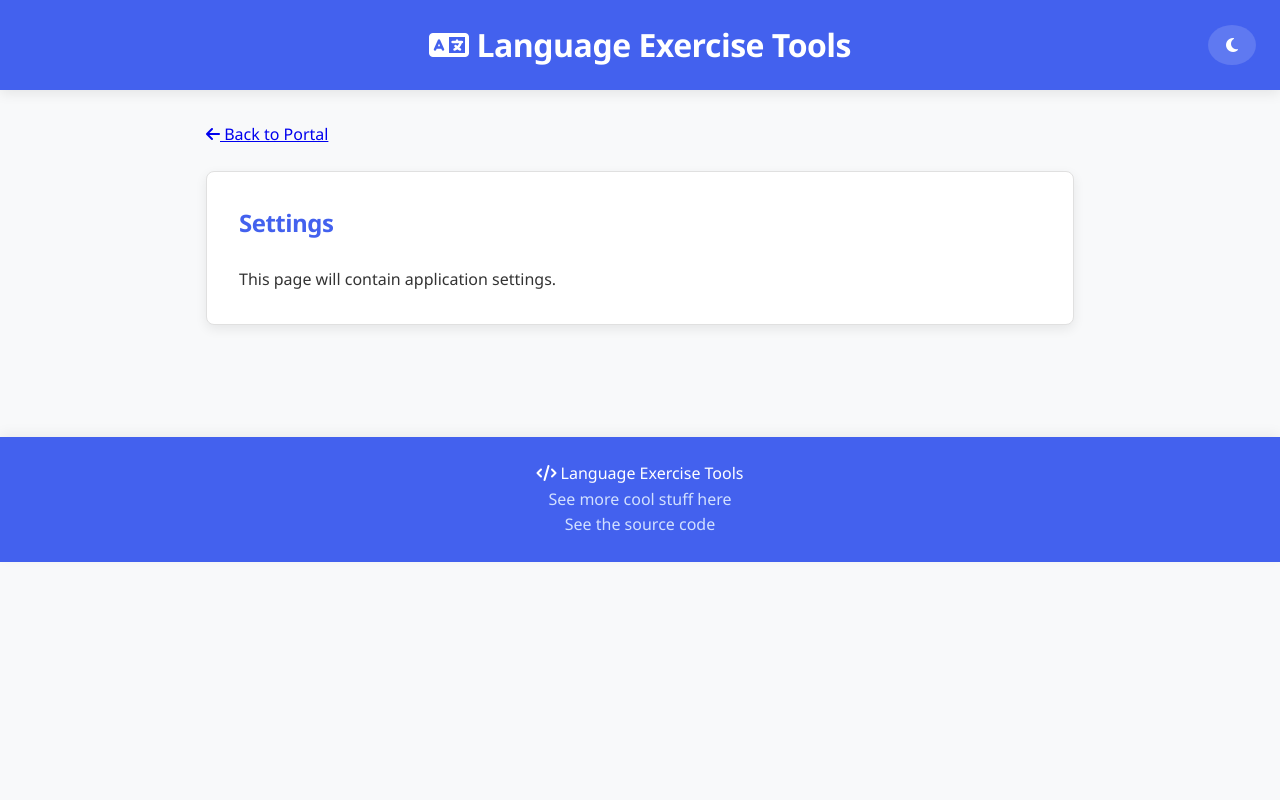
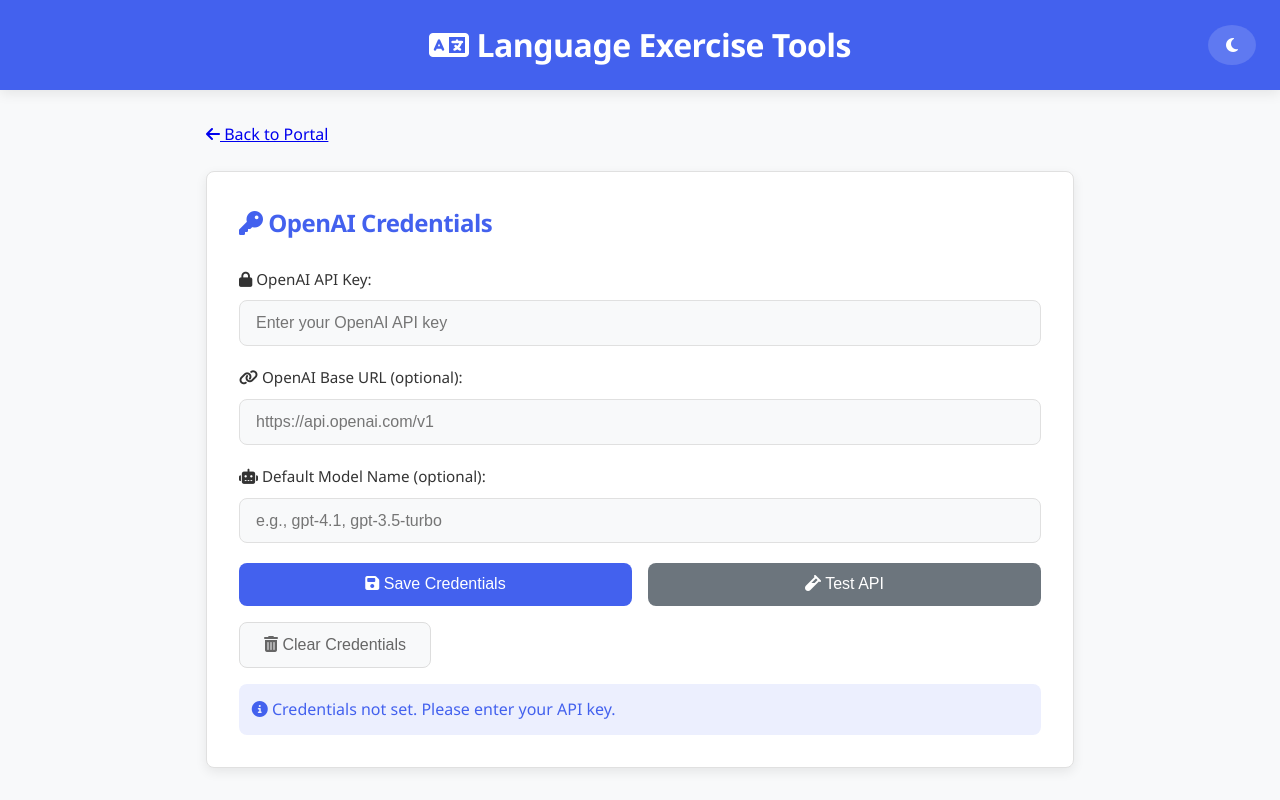
Before and after one commit to supastishn/exam-practice, a React (Vite) app: page /settings in a window 1280 px wide. Shown: the top 800 px of the page. Built offline with nearby package versions, Linux system fonts and the light colour scheme.

Commit message:
feat: migrate Settings and Writing pages to React with state and localStorage

```diff
--- a/src/pages/Settings.jsx
+++ b/src/pages/Settings.jsx
@@ -1,19 +1,126 @@
-import React, { useEffect } from 'react'
+import React, { useState, useEffect } from 'react'
 import { Link } from 'react-router-dom'
 
 const Settings = () => {
+  const [apiKey, setApiKey] = useState('')
+  const [baseUrl, setBaseUrl] = useState('')
+  const [defaultModel, setDefaultModel] = useState('')
+  const [statusMessage, setStatusMessage] = useState({ text: '', type: '' })
+
   useEffect(() => {
-    // Initialize settings scripts if needed
+    const creds = loadCredentials()
+    setApiKey(creds.apiKey || '')
+    setBaseUrl(creds.baseUrl || '')
+    setDefaultModel(creds.defaultModel || '')
+    if (creds.apiKey) {
+      setStatusMessage({ text: 'Credentials loaded from localStorage.', type: 'info' })
+    } else {
+      setStatusMessage({ text: 'Credentials not set. Please enter your API key.', type: 'info' })
+    }
   }, [])
+
+  const loadCredentials = () => ({
+    apiKey: localStorage.getItem('openai_api_key'),
+    baseUrl: localStorage.getItem('openai_base_url'),
+    defaultModel: localStorage.getItem('openai_default_model'),
+  })
+
+  const handleSave = (e) => {
+    e.preventDefault()
+    localStorage.setItem('openai_api_key', apiKey.trim())
+    localStorage.setItem('openai_base_url', baseUrl.trim())
+    localStorage.setItem('openai_default_model', defaultModel.trim())
+    setStatusMessage({ text: 'Credentials saved successfully!', type: 'success' })
+  }
+
+  const handleClear = () => {
+    localStorage.removeItem('openai_api_key')
+    localStorage.removeItem('openai_base_url')
+    localStorage.removeItem('openai_default_model')
+    setApiKey('')
+    setBaseUrl('')
+    setDefaultModel('')
+    setStatusMessage({ text: 'Credentials cleared.', type: 'info' })
+  }
+
+  const handleTestApi = async () => {
+    if (!apiKey) {
+      setStatusMessage({ text: 'API Key is required for testing.', type: 'error' })
+      return
+    }
+    setStatusMessage({ text: 'Testing API connection...', type: 'info' })
+
+    const url = `${baseUrl || 'https://api.openai.com/v1'}/chat/completions`
+    const modelToTest = defaultModel || 'gpt-3.5-turbo'
+
+    try {
+      const response = await fetch(url, {
+        method: 'POST',
+        headers: {
+          'Content-Type': 'application/json',
+          Authorization: `Bearer ${apiKey}`,
+        },
+        body: JSON.stringify({
+          model: modelToTest,
+          messages: [{ role: 'user', content: 'Say hello world' }],
+          max_tokens: 50,
+        }),
+      })
+
+      const data = await response.json()
+
+      if (!response.ok) {
+        throw new Error(data.error?.message || response.statusText)
+      }
+
+      const responseText = data.choices[0]?.message?.content?.trim() || 'No response text.'
+      setStatusMessage({
+        text: `Connection successful! Response: "${responseText}"`,
+        type: 'success',
+      })
+    } catch (error) {
+      setStatusMessage({
+        text: `API test failed: ${error.message}`,
+        type: 'error',
+      })
+    }
+  }
 
   return (
     <main>
       <div className="back-to-portal-container" style={{ marginBottom: '1.5rem', textAlign: 'left' }}>
         <Link to="/" className="button-like-link"><i className="fas fa-arrow-left"></i> Back to Portal</Link>
       </div>
-      <section>
-        <h2>Settings</h2>
-        <p>This page will contain application settings.</p>
+      <section id="settings-page-section">
+        <h2><i className="fas fa-key"></i> OpenAI Credentials</h2>
+        <form id="credentials-form" onSubmit={handleSave}>
+          <div>
+            <label htmlFor="api-key"><i className="fas fa-lock"></i> OpenAI API Key:</label>
+            <input type="password" id="api-key" name="api-key" required placeholder="Enter your OpenAI API key" value={apiKey} onChange={(e) => setApiKey(e.target.value)} />
+          </div>
+          <div>
+            <label htmlFor="base-url"><i className="fas fa-link"></i> OpenAI Base URL (optional):</label>
+            <input type="url" id="base-url" name="base-url" placeholder="https://api.openai.com/v1" value={baseUrl} onChange={(e) => setBaseUrl(e.target.value)} />
+          </div>
+          <div>
+            <label htmlFor="default-model"><i className="fas fa-robot"></i> Default Model Name (optional):</label>
+            <input type="text" id="default-model" name="default-model" placeholder="e.g., gpt-4.1, gpt-3.5-turbo" value={defaultModel} onChange={(e) => setDefaultModel(e.target.value)} />
+          </div>
+
+          <div className="form-buttons">
+            <button type="submit"><i className="fas fa-save"></i> Save Credentials</button>
+            <button type="button" id="test-api-button" onClick={handleTestApi}><i className="fas fa-vial"></i> Test API</button>
+          </div>
+        </form>
+        <button id="clear-credentials" onClick={handleClear}><i className="fas fa-trash-alt"></i> Clear Credentials</button>
+        {statusMessage.text && (
+          <p id="credentials-status" className={`status-${statusMessage.type}`}>
+            {statusMessage.type === 'success' && <i className="fas fa-check-circle"></i>}
+            {statusMessage.type === 'error' && <i className="fas fa-times-circle"></i>}
+            {statusMessage.type === 'info' && <i className="fas fa-info-circle"></i>}
+            {' '}{statusMessage.text}
+          </p>
+        )}
       </section>
     </main>
   )
--- a/src/pages/Writing.jsx
+++ b/src/pages/Writing.jsx
@@ -1,19 +1,112 @@
-import React, { useEffect } from 'react'
+import React, { useState, useEffect } from 'react'
 import { Link } from 'react-router-dom'
 
 const Writing = () => {
+  const [apiKeyExists, setApiKeyExists] = useState(false)
+  const [noteTopic, setNoteTopic] = useState('')
+  const [wordCount, setWordCount] = useState('')
+  const [gradeLevel, setGradeLevel] = useState('')
+  const [writingModel, setWritingModel] = useState('')
+  const [userWriting, setUserWriting] = useState('')
+  const [feedback, setFeedback] = useState('')
+  const [showPracticeSection, setShowPracticeSection] = useState(false)
+
   useEffect(() => {
-    // Initialize scripts if needed
+    const key = localStorage.getItem('openai_api_key')
+    setApiKeyExists(!!key)
   }, [])
+
+  const handleTopicSubmit = (e) => {
+    e.preventDefault()
+    if (!noteTopic.trim()) {
+      alert('Please enter a title.')
+      return
+    }
+    setShowPracticeSection(true)
+  }
+
+  const handleFeedbackSubmit = () => {
+    // Placeholder for feedback submission logic
+    console.log('Submitting for feedback:', { noteTopic, userWriting })
+    setFeedback('Feedback generation is not yet implemented.')
+  }
+
   return (
     <main>
       <div className="back-to-portal-container" style={{ marginBottom: '1.5rem', textAlign: 'left' }}>
         <Link to="/" className="button-like-link"><i className="fas fa-arrow-left"></i> Back to Portal</Link>
       </div>
-      <section>
-        <h2>Writing Collaborator</h2>
-        <p>This page will provide tools for collaborative writing and feedback.</p>
-      </section>
+
+      {!apiKeyExists ? (
+        <section id="credentials-prompt-section">
+          <h2><i className="fas fa-key"></i> API Credentials Needed</h2>
+          <p>To use the Writing Collaborator, you need to set up your OpenAI API credentials.</p>
+          <p><Link to="/settings" className="button-like-link" style={{ marginTop: '1rem' }}><i className="fas fa-cog"></i> Go to Settings</Link></p>
+        </section>
+      ) : (
+        <>
+          <section id="writing-setup-section" style={{ display: showPracticeSection ? 'none' : 'block' }}>
+            <h2><i className="fas fa-lightbulb"></i> Choose Note Title</h2>
+            <form id="topic-generation-form" onSubmit={handleTopicSubmit}>
+              <div>
+                <label htmlFor="note-topic">Note Topic / Title:</label>
+                <input type="text" id="note-topic" value={noteTopic} onChange={e => setNoteTopic(e.target.value)} required />
+              </div>
+              <div>
+                <label htmlFor="note-word-count">Approximate Word Count (optional):</label>
+                <input type="number" id="note-word-count" value={wordCount} onChange={e => setWordCount(e.target.value)} />
+              </div>
+              <div>
+                <label htmlFor="note-grade-level">Approximate Grade Level (optional):</label>
+                <input type="text" id="note-grade-level" value={gradeLevel} onChange={e => setGradeLevel(e.target.value)} />
+              </div>
+              <div>
+                <label htmlFor="writing-model">OpenAI Model (optional):</label>
+                <input type="text" id="writing-model" value={writingModel} onChange={e => setWritingModel(e.target.value)} />
+              </div>
+              <button type="submit">Start Writing</button>
+            </form>
+          </section>
+
+          {showPracticeSection && (
+            <>
+              <section id="writing-practice-section">
+                <h2><i className="fas fa-pencil-alt"></i> Writing Area</h2>
+                <h3>Topic: {noteTopic}</h3>
+                <div className="timer-controls">
+                  <label htmlFor="timer-duration-input">Set Timer (minutes):</label>
+                  <input type="number" id="timer-duration-input" min="1" />
+                  <button id="start-timer-button"><i className="fas fa-play"></i> Start</button>
+                  <button id="pause-timer-button" style={{ display: 'none' }}><i className="fas fa-pause"></i> Pause</button>
+                  <button id="reset-timer-button"><i className="fas fa-undo"></i> Reset</button>
+                  <div id="timer-display" className="timer-display">00:00</div>
+                </div>
+                <textarea id="user-writing-area" rows="15" placeholder="Start writing here..." value={userWriting} onChange={e => setUserWriting(e.target.value)}></textarea>
+                <button id="submit-writing-button" onClick={handleFeedbackSubmit}><i className="fas fa-check"></i> Grade My Writing</button>
+              </section>
+
+              <section id="feedback-display-section" style={{ display: feedback ? 'block' : 'none' }}>
+                <h2><i className="fas fa-tasks"></i> Writing Feedback</h2>
+                <div className="feedback-tabs">
+                  <button className="tab-button active" data-tab="assessment">Assessment</button>
+                  <button className="tab-button" data-tab="revision">Full Revision</button>
+                  <button className="tab-button" data-tab="diff">Line-by-Line</button>
+                </div>
+
+                <div id="assessment-tab" className="tab-content active">
+                  <div id="feedback-output">{feedback}</div>
+                </div>
+                <div id="revision-tab" className="tab-content">
+                  <div id="revised-text-output"></div>
+                </div>
+                <div id="diff-tab" className="tab-content">
+                  <pre id="diff-pre"></pre>
+                </div>
+              </section>
+            </>
+          )}
+        </>
+      )}
     </main>
   )
 }
```
Also changed, not shown: src/pages/Home.jsx (line endings or trailing spaces).
